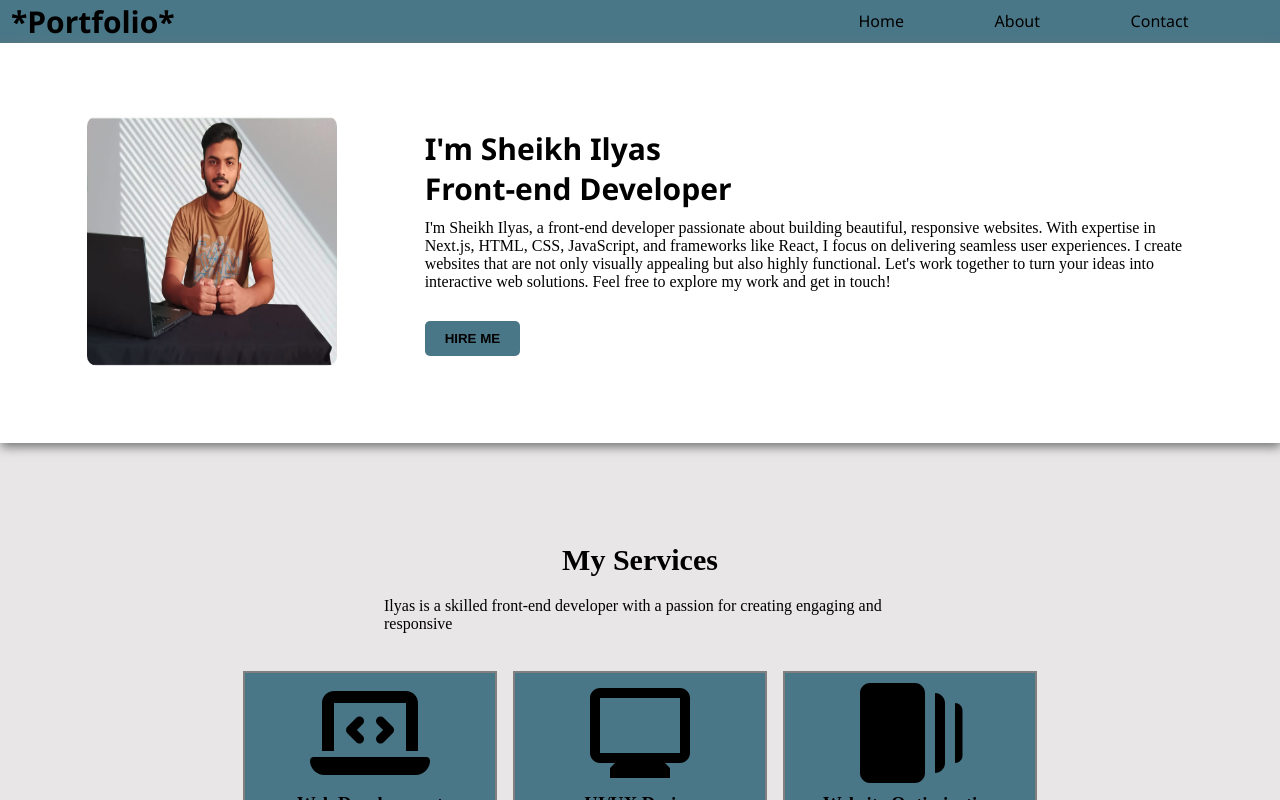
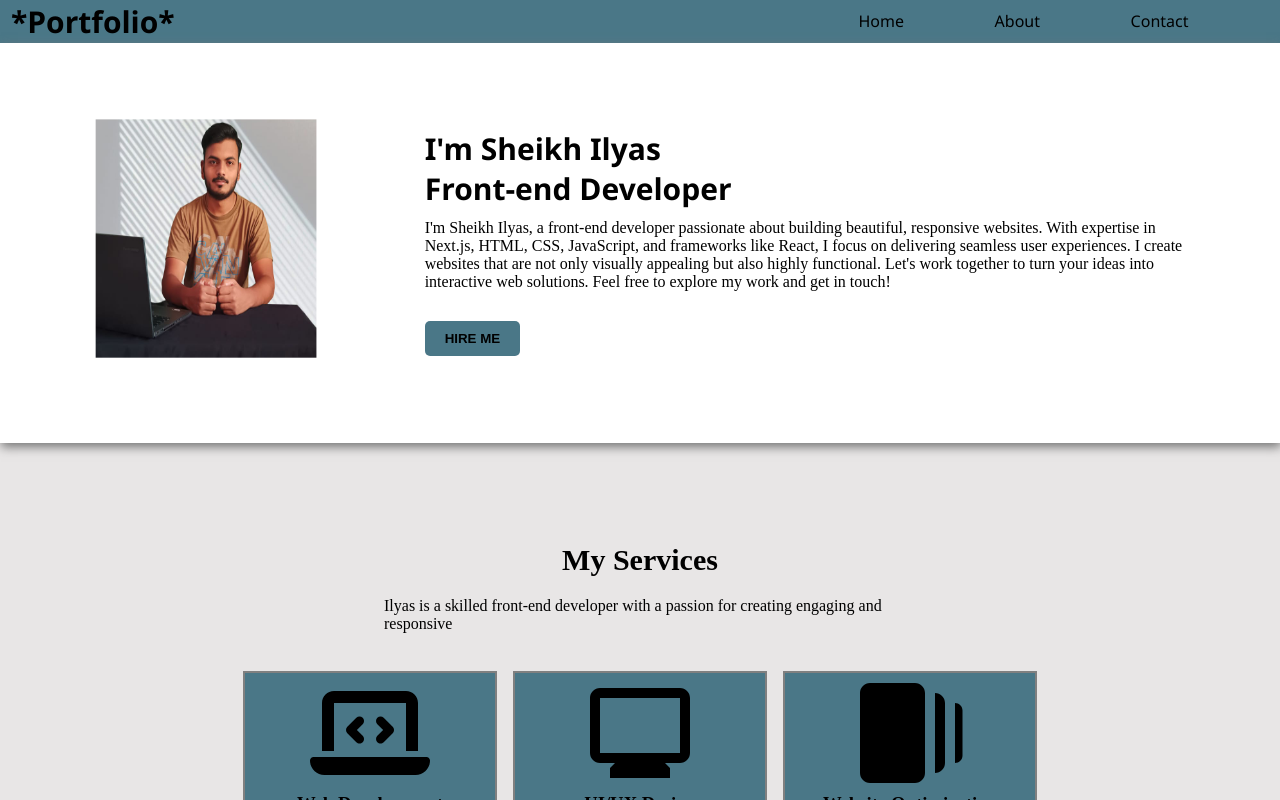
Before and after one commit to sheikhilyas/Portfoliocustomcss, a Next.js app: page / in a window 1280 px wide. Shown: the top 800 px of the page. Built offline with nearby package versions, Linux system fonts and the light colour scheme.

Commit message:
Adding a html and css file

```diff
--- a/src/components/about.tsx
+++ b/src/components/about.tsx
@@ -13,10 +13,10 @@ function About(){
                 {/* Left */}
                 <div>
                 <Image
-        src={"/images/ilyas.jpg"}
+        src={"/images/sunny copy.png"}
         alt="Profile"
-        width={200}
-        height={200}
+        width={300}
+        height={300}
         className="header-image"
         />
         <div className="social-icon">
--- a/src/components/hero.tsx
+++ b/src/components/hero.tsx
@@ -8,10 +8,10 @@ function Hero() {
         {/* Left */}
         <div>
           <Image
-            src={"/images/ilyas.jpg"}
+            src={"/images/sunny copy.png"}
             alt="Profile picture of Sheikh Ilyas, front-end developer"
-            width={200}
-            height={200}
+            width={300}
+            height={300}
             className="header-image"
           />
         </div>
```
Also changed, not shown: Public/images/ilyas.jpg (deleted), Public/images/sunny copy.png (added).
